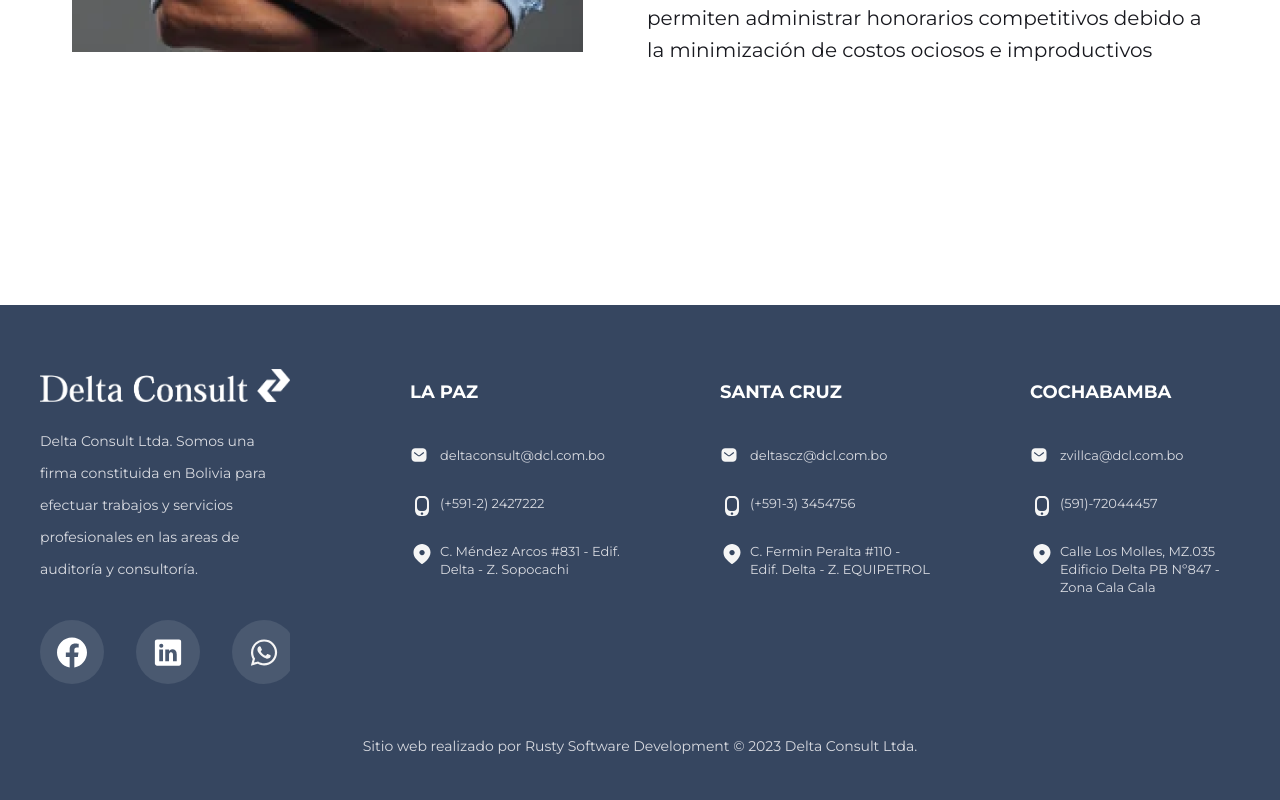
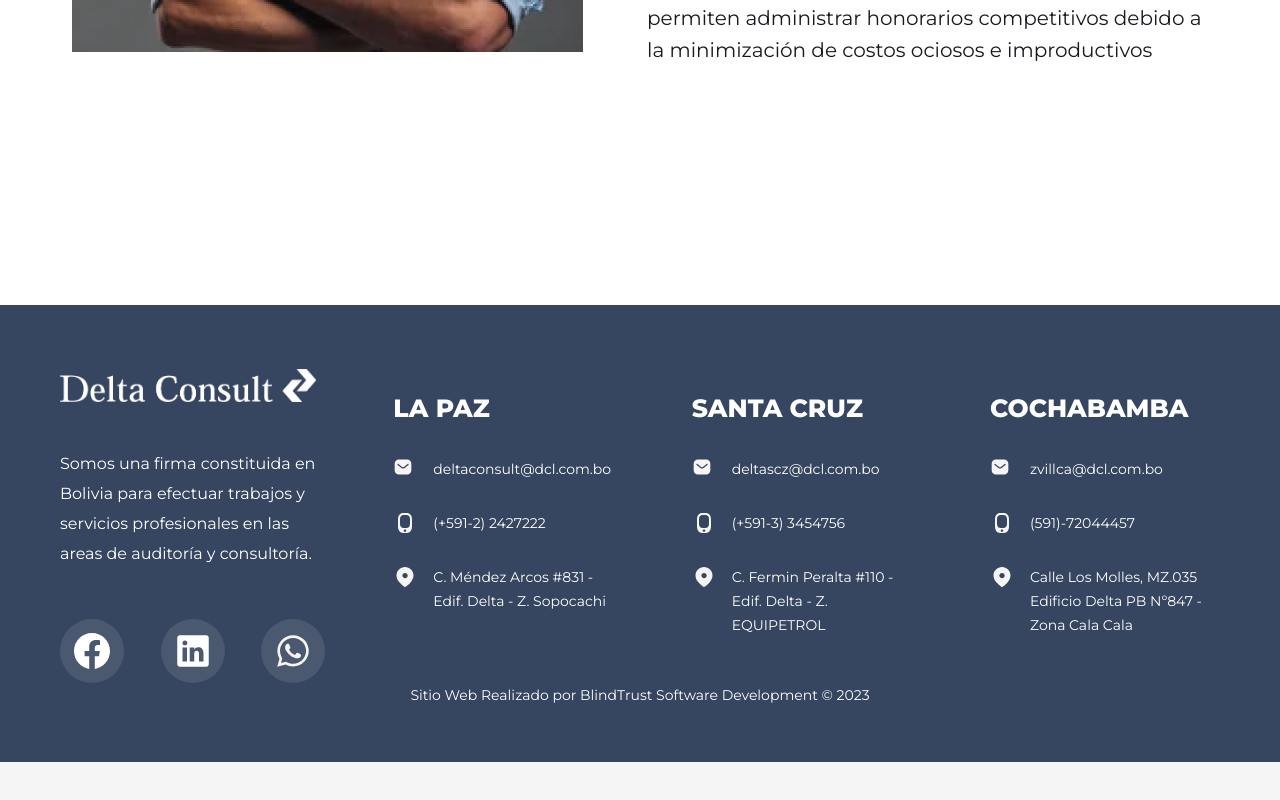
Before and after one commit to MauriMurillo/DeltaConsultLTDA, a React (Create React App) app: page /#/ in a window 1280 px wide. Shown: the part 2704-3504 px from the top of the page. After the commit the page ends 3466 px from the top, so only its background shows below. Built offline with nearby package versions, Linux system fonts and the light colour scheme.

Commit message:
Footer new version

```diff
--- a/src/components/Footer/Contact.js
+++ b/src/Archive/Contact.js
@@ -1,5 +1,5 @@
 import React from "react";
-import { Socials } from "./Socials";
+import { Socials } from "../components/Footer/Socials";
 import logo from "../../Assets/Images/Logos/ISOLOGO DELTA BLANCO.png";
 function Contact() {
   return (
--- a/src/Contexts/ContentContext.js
+++ b/src/Contexts/ContentContext.js
@@ -41,6 +41,7 @@ function ContentProvider(props) {
           referrerpolicy="no-referrer-when-downgrade"
         ></iframe>
       ),
+      area: "b",
     },
     {
       ciudad: "SANTA CRUZ",
@@ -60,6 +61,7 @@ function ContentProvider(props) {
           referrerpolicy="no-referrer-when-downgrade"
         ></iframe>
       ),
+      area: "c",
     },
     {
       ciudad: "COCHABAMBA",
@@ -80,6 +82,7 @@ function ContentProvider(props) {
           referrerpolicy="no-referrer-when-downgrade"
         ></iframe>
       ),
+      area: "d",
     },
   ];
 
--- a/src/components/Footer/Footer.css
+++ b/src/components/Footer/Footer.css
@@ -4,50 +4,48 @@
   align-items: center;
   justify-content: center;
   background-color: #364660;
-  width: 100vw;
+  width: 100%;
   overflow: hidden;
-  padding-left: 94px;
-  padding-right: 94px;
+  padding-left: 60px;
+  padding-right: 60px;
   padding-top: 64px;
 }
 .footerContainer {
   width: 100%;
-  display: flex;
-  justify-content: space-between;
-  flex-wrap: wrap;
-  margin-bottom: 24px;
+  display: grid;
+  grid-template-columns: 265px repeat(2, 230px);
+  grid-template-rows: 35px 125px 64px;
+  grid-template-areas:
+    "a b c d"
+    "e b c d"
+    "f b c d";
+  row-gap: 45px;
+  margin-bottom: 0px;
+  justify-content: space-around;
 }
-.contactContainer {
-  width: 269px;
-  min-height: 296px;
+.officeContainer {
+  width: 230px;
+  min-height: 230px;
   flex-shrink: 0;
 }
-.officeContainer {
-  width: 223px;
-  min-height: 240px;
-  flex-shrink: 0;
-}
-
-.footerContainer .imageContainer {
-  margin-bottom: 26px;
+.footerContainer .logoFooter {
   width: 256px;
   height: 33px;
 }
-.footerContainer .imageContainer img {
+.footerContainer .logoFooter img {
   width: 100%;
 }
 .footer .contactDescription {
-  color: var(--text-gray-300, #d9dbe1);
-  font-size: 17px;
+  font-size: 16px;
   font-style: normal;
   font-weight: 400;
-  line-height: 27px;
-  margin-bottom: 35px;
+  line-height: 30px;
 }
 .footer .logos {
   width: 100%;
   height: 64px;
   display: flex;
+  justify-content: space-between;
 }
 .footer .logos a {
   width: 64px;
@@ -58,19 +56,17 @@
   display: flex;
   justify-content: center;
   align-items: center;
-  margin-right: 32px;
 }
 .footer .logos a img {
-  width: 30px;
-  height: 33px;
+  width: 36px;
+  height: 36px;
 }
 .officeContainer .city {
-  color: var(--default-white, #fff);
   font-size: 25px;
   font-style: normal;
-  font-weight: 700;
-  margin-bottom: 35px;
-  margin-top: 10px;
+  font-weight: 800;
+  margin-bottom: 37px;
+  margin-top: 27px;
 }
 .cn {
   margin-bottom: 30px;
@@ -81,7 +77,7 @@
 .cn a .icon {
   width: 20px;
   height: 20px;
-  margin-right: 12px;
+  margin-right: 20px;
   align-self: flex-start;
 }
 .cn a {
@@ -91,201 +87,124 @@
   text-decoration: none;
 }
 .footer p {
-  color: var(--text-gray-300, #d9dbe1);
-  font-size: 15px;
+  color: white;
+  font-size: 14px;
   font-style: normal;
-  font-weight: 400;
+  font-weight: 500;
   line-height: 24px;
 }
 .derechos {
-  margin-bottom: 50px;
+  margin-bottom: 55px;
 }
 .footer .derechos p {
-  color: var(--text-gray-300, #d9dbe1);
   text-align: center;
-  font-size: 14px;
-  font-style: normal;
-  font-weight: 400;
-  line-height: 24px; /* 171.429% */
 }
 
-@media only screen and (min-width: 1000px) and (max-width: 1350px) {
-  .footer {
-    padding-left: 40px;
-    padding-right: 40px;
+@media only screen and (max-width: 1350px) {
+  .footerContainer {
+    justify-content: space-between;
   }
+}
+
+@media only screen and (max-width: 950px) {
   .footerContainer {
-    margin-bottom: 50px;
+    width: 100%;
+    grid-template-columns: 256px min(calc(100% - 276px), 288px);
+    grid-template-rows: 72px 95px;
+    grid-template-areas:
+      "a b"
+      "c d";
+    gap: 20px;
+    row-gap: 15px;
+    margin-bottom: 58px;
   }
-  .contactContainer {
-    width: 250px;
-    margin-right: 20px;
-    overflow: hidden;
+  .footerContainer .logoFooter {
+    width: 256px;
+    height: 33px;
   }
-  .officeContainer {
-    width: 210px;
-    overflow: hidden;
-  }
-  .footerContainer .imageContainer {
-    width: 250px;
-    margin-bottom: 23px;
+  .footerContainer .logoFooter img {
+    width: 100%;
   }
   .footer .contactDescription {
-    width: 230px;
-    height: auto;
-    font-size: 14px;
-    line-height: 32px; /* 223.529% */
+    font-size: 12px;
+    line-height: 27px;
   }
-  .officeContainer .city {
-    height: 32px;
-    font-size: 18px;
-    line-height: 27px; /* 150% */
+  .footer .logos {
+    width: 100%;
+    height: 64px;
+    grid-area: d;
+    align-self: flex-end;
   }
-  .cn a .icon {
-    width: 18px;
-    height: 18px;
-  }
-  .footer p {
-    font-size: 13px;
-    line-height: 18px;
-  }
-  .divider {
-    width: calc(100vw - 80px);
-  }
-  .divider .logoLeft {
-    width: 250px;
-    height: 40px;
-    padding-right: 30px;
-    top: -20px;
-  }
-  .divider .logoLeft a {
-    height: 40px;
-    width: 40px;
-  }
-  .divider .logoLeft img {
-    width: 30px;
-    height: 30px;
-  }
-  .divider .logoRight {
-    width: 70px;
-    height: 40px;
-    padding-left: 35px;
-    top: -20px;
-  }
-  .divider .logoRight img {
-    width: 35px;
-    height: 35px;
-  }
-}
-@media only screen and (max-width: 1000px) {
-  .footer {
-    padding-left: 45px;
-    padding-right: 45px;
-    padding-top: 70px;
-  }
-  .footerContainer {
-    row-gap: 40px;
-  }
-  .contactContainer {
-    width: 330px;
-    margin-right: 80px;
-  }
-  .divider {
-    width: calc(100vw - 90px);
-    justify-content: flex-end;
-  }
-  .contactContainer .logoLeft {
-    margin-top: 10px;
-    width: 330px;
-    height: 50px;
-    display: flex;
-    justify-content: flex-start;
-    position: relative;
-    background-color: #364660;
-    padding-right: 0px;
-  }
-  .contactContainer .logoLeft img {
-    width: 30px;
-    height: 30px;
-  }
-  .contactContainer .logoLeft a {
-    height: 50px;
-    width: 50px;
-    margin-right: 25px;
-    border-radius: 50%;
-    background-color: #4a5970;
+  .linkContact {
     display: flex;
     justify-content: center;
     align-items: center;
+    width: 256px;
+    height: 95px;
+    flex-shrink: 0;
+    background-color: rgba(198, 189, 189, 0.22);
+    border-radius: 20px;
+  }
+  .footer .linkContact a{
+    text-decoration: none;
+  }
+  .footer .linkContact p {
+    color: #fff;
+    text-align: center;
+    font-size: 17px;
+    font-style: normal;
+    font-weight: 700;
+    line-height: 30px;
+  }
+  .footer p {
+    font-size: 12px;
+    line-height: 27px;
   }
 }
-@media only screen and (max-width: 756px) {
+@media only screen and (max-width: 600px) {
+  .footer {
+    padding-left: 64px;
+    padding-right: 64px;
+    padding-top: 64px;
+  }
+  .footerContainer {
+    width: 100%;
+    max-width: 320px;
+    display: flex;
+    flex-direction: column;
+    row-gap: 32px;
+    margin-bottom: 57px;
+  }
+  .footerContainer .logoFooter {
+    width: 100%;
+    height: auto;
+  }
+  .footer .contactDescription {
+    font-size: 12px;
+    line-height: 27px;
+  }
+  .derechos {
+    margin-bottom: 64px;
+  }
+  .footer .logos {
+    width: 100%;
+    height: 64px;
+    grid-area: d;
+    align-self: flex-end;
+  }
+
+  .linkContact {
+    width: 100%;
+    height: 128px;
+  }
+  .footer .linkContact p {
+    font-size: 20px;
+  }
+}
+@media only screen and (max-width: 350px) {
   .footer {
     padding-left: 32px;
     padding-right: 32px;
-  }
-  .contactContainer {
-    width: 100%;
-    margin-right: 0px;
-  }
-  .officeContainer {
-    width: 100%;
-  }
-  .footerContainer .imageContainer {
-    width: 100%;
-    max-width: 450px;
-    height: auto;
-    margin-bottom: 40px;
-  }
-  .footer .contactDescription {
-    width: 100%;
-    height: auto;
-    padding-bottom: 20px;
-  }
-  .contactContainer .logoLeft {
-    width: 100%;
-  }
-  .contactContainer .logoLeft a {
-    margin-right: 20px;
-  }
-  .cn a {
-    margin-top: 30px;
-  }
-  .divider {
-    width: calc(100vw - 64px);
-    justify-content: center;
-  }
-  .divider .logoRight {
-    width: 110px;
-    height: 50px;
-    padding-left: 0px;
-    position: relative;
-    top: -25px;
-    background-color: #364660;
-  }
-  .divider .logoRight img {
-    width: 50px;
-    height: 50px;
-    margin-left: 30px;
-    margin-right: 30px;
-  }
-
-  .derechos {
-    margin-bottom: 65px;
-  }
-  .footer .derechos p {
-    color: var(--text-gray-300, #d9dbe1);
-    text-align: center;
-    font-size: 14px;
-    font-style: normal;
-    font-weight: 400;
-    line-height: 24px; /* 171.429% */
+    padding-top: 64px;
   }
 }
-
-@media only screen and (max-width: 400px) {
-  .footer {
-    padding-left: 20px;
-    padding-right: 20px;
-  }
-}
--- a/src/components/Footer/Footer.js
+++ b/src/components/Footer/Footer.js
@@ -1,20 +1,48 @@
 import React, { useContext } from "react";
+import { NavLink } from "react-router-dom";
 import "./Footer.css";
 import { Office } from "./Office";
-import { Contact } from "./Contact";
+import { Socials } from "./Socials";
 import { Rights } from "./Rights";
 import { ContentContext } from "../../Contexts/ContentContext";
 import { DeltaContext } from "../../Contexts/DeltaContext";
+
+import logo from "../../Assets/Images/Logos/ISOLOGO DELTA BLANCO.png";
+
 function Footer() {
   const { offices } = useContext(ContentContext);
   const { screenSize } = useContext(DeltaContext);
   return (
     <div className="footer">
       <div className="footerContainer">
-        <Contact />
-        {offices.map(function (officeItem) {
-          return <Office content={officeItem} />;
-        })}
+        {screenSize.width > 1150 || screenSize.width <= 950 ? (
+          <div className="logoFooter">
+            <img alt="logo" src={logo} />
+          </div>
+        ) : null}
+
+        {screenSize.width > 1150 || screenSize.width <= 950 ? (
+          <p className="contactDescription">
+            Somos una firma constituida en Bolivia para efectuar trabajos y
+            servicios profesionales en las areas de auditoría y consultoría.
+          </p>
+        ) : null}
+
+        {screenSize.width <= 1000 ? (
+          <div className="linkContact">
+            <NavLink to={"/contact"}>
+              <p>Contacto de nuestras oficinas en Bolivia</p>
+            </NavLink>
+          </div>
+        ) : null}
+
+        <Socials />
+
+        {screenSize.width > 1000
+          ? offices.map(function (officeItem) {
+              return <Office content={officeItem} />;
+            })
+          : null}
       </div>
       <Rights />
     </div>
--- a/src/components/Footer/Office.js
+++ b/src/components/Footer/Office.js
@@ -6,7 +6,7 @@ import phoneIcon from "../../Assets/Icons/footer/phone-icon.svg";
 function Office(props) {
   const content = props.content;
   return (
-    <div className="officeContainer">
+    <div className="officeContainer" style={{gridArea: content.area}}>
       <p className="city">{content.ciudad}</p>
       <div className="cn">
         <a target="_blank" rel="noreferrer" href={"mailto:" + content.mail}>
--- a/src/components/Footer/Rights.js
+++ b/src/components/Footer/Rights.js
@@ -3,10 +3,7 @@ import React from "react";
 function Rights() {
   return (
     <div className="derechos">
-      <p>
-        Sitio web realizado por Rusty Software Development © 2023 Delta Consult
-        Ltda.
-      </p>
+      <p>Sitio Web Realizado por BlindTrust Software Development © 2023</p>
     </div>
   );
 }
```
